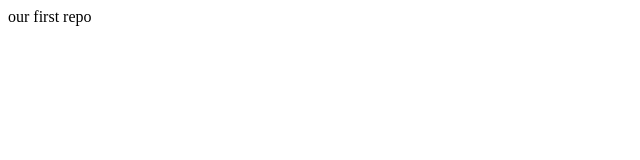
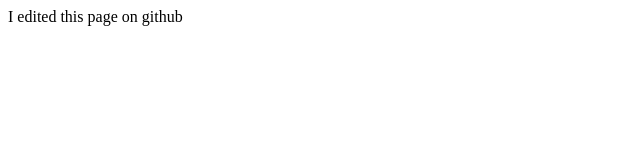
Before and after one commit to mpb0514/git-course-repo, a website: page index.html in a window 1280 px wide. Shown: the whole page, without its empty margins (0-640 px from the left). Drawn offline with Linux system fonts and the light colour scheme.

Commit message:
edited on GitHub

```diff
--- a/index.html
+++ b/index.html
@@ -6,6 +6,6 @@
     <title>Document</title>
 </head>
 <body>
-    our first repo
+    I edited this page on github
 </body>
 </html>
```
